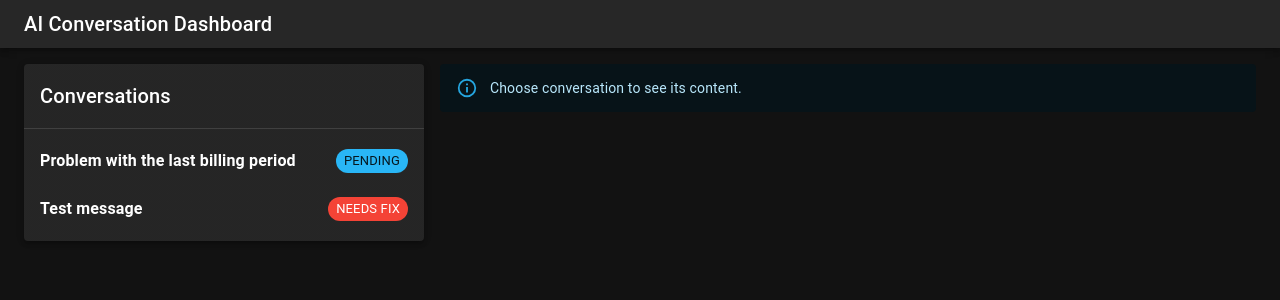
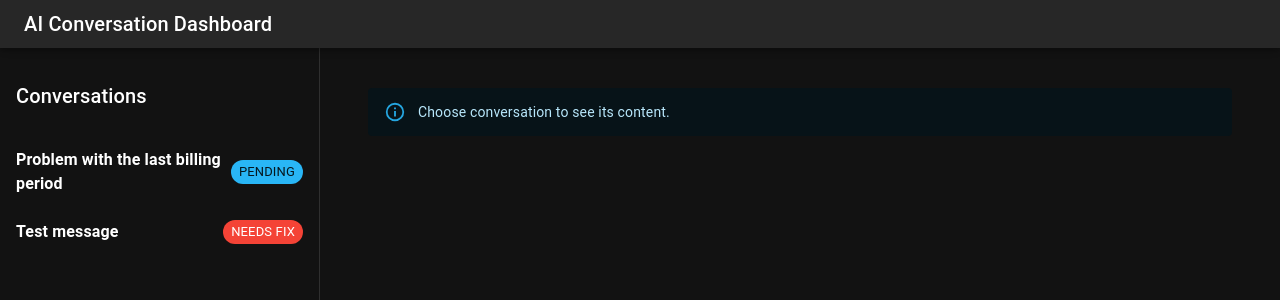
Before and after one commit to Spythere/ai-review-dashboard, a React (Vite) app: page / in a window 1280 px wide. Shown: the top 300 px of the page. Built offline with nearby package versions, Linux system fonts and the light colour scheme.

Commit message:
restruct: added proper drawer & main content layout

```diff
--- a/src/App.tsx
+++ b/src/App.tsx
@@ -9,7 +9,8 @@ import {
   IconButton,
   ThemeProvider,
   Toolbar,
-  Typography
+  Typography,
+  useMediaQuery
 } from '@mui/material';
 import { useEffect, useState } from 'react';
 import type { Conversation, ConversationNote, ConverstationReviewStatus } from './types';
@@ -22,6 +23,8 @@ const darkTheme = createTheme({
     mode: 'dark'
   }
 });
+
+const drawerWidth = 320;
 
 function App() {
   const [conversationList, setConversationList] = useState<Conversation[]>([]);
@@ -69,8 +72,8 @@ function App() {
     <ThemeProvider theme={darkTheme}>
       <CssBaseline />
 
-      <Box sx={{ minHeight: '100vh', display: 'flex', flexDirection: 'column' }}>
-        <AppBar position="static">
+      <Box sx={{ minHeight: '100vh', display: 'flex' }}>
+        <AppBar position="fixed" sx={{ zIndex: (theme) => theme.zIndex.drawer + 1 }}>
           <Toolbar variant="dense">
             <Typography variant="h6" color="inherit" component="div">
               AI Conversation Dashboard
@@ -78,17 +81,24 @@ function App() {
           </Toolbar>
         </AppBar>
 
-        <Container sx={{ mt: 2, flexGrow: 1 }} maxWidth="xl">
-          <Grid container spacing={2}>
-            <Grid size={4}>
         <Sidebar
           conversationList={conversationList}
           onSelect={setSelectedConversation}
           selectedItemId={selectedConversation?.id || null}
+          drawerWidth={drawerWidth}
         />
-            </Grid>
 
-            <Grid size={8}>
+        <Box
+          component="main"
+          sx={{
+            flexGrow: 1,
+            p: 3,
+            width: { sm: `calc(100% - ${drawerWidth}px)` }
+          }}
+        >
+          <Toolbar />
+
+          <Container maxWidth="xl">
             {selectedConversation ? (
               <SelectedConversation
                 conversation={selectedConversation}
@@ -98,9 +108,8 @@ function App() {
             ) : (
               <Alert severity="info">Choose conversation to see its content.</Alert>
             )}
-            </Grid>
-          </Grid>
           </Container>
+        </Box>
       </Box>
     </ThemeProvider>
   );
--- a/src/components/Sidebar.tsx
+++ b/src/components/Sidebar.tsx
@@ -1,20 +1,44 @@
-import { Box, Typography, List, ListItem, ListItemText, colors, Divider, ListItemButton, Paper } from '@mui/material';
+import {
+  Box,
+  Typography,
+  List,
+  ListItem,
+  ListItemText,
+  colors,
+  Divider,
+  ListItemButton,
+  Paper,
+  Drawer,
+  Toolbar
+} from '@mui/material';
 import type { Conversation } from '../types';
 import { ReviewStatusChip } from './ReviewStatusChip';
 
 interface Props {
+  drawerWidth: number;
   conversationList: Conversation[];
   onSelect: (item: Conversation) => void;
   selectedItemId: string | null;
 }
 
-export default function Sidebar({ conversationList, onSelect, selectedItemId }: Props) {
+export default function Sidebar({ conversationList, onSelect, selectedItemId, drawerWidth }: Props) {
   return (
-    <Paper elevation={3}>
+    <Drawer
+      variant="permanent"
+      sx={{
+        width: drawerWidth,
+        flexShrink: 0,
+        '& .MuiDrawer-paper': {
+          width: drawerWidth,
+          boxSizing: 'border-box'
+        }
+      }}
+    >
+      <Toolbar />
       <Typography variant="h6" p={2}>
         Conversations
       </Typography>
-      <Divider />
+      <Box sx={{ overflow: 'auto' }}>
         <List>
           {conversationList.map((c) => (
             <ListItemButton
@@ -28,6 +52,7 @@ export default function Sidebar({ conversationList, onSelect, selectedItemId }:
             </ListItemButton>
           ))}
         </List>
-    </Paper>
+      </Box>
+    </Drawer>
   );
 }
```
Lines whose indentation alone changed are shown as unchanged.
